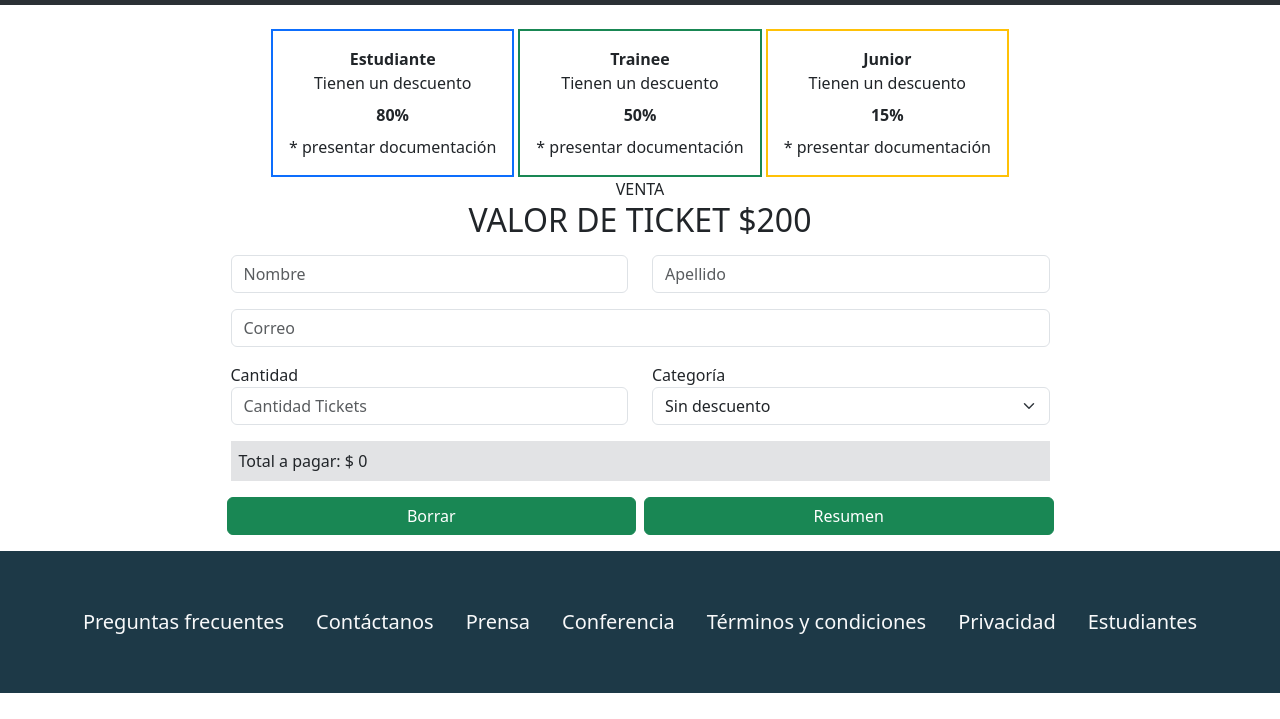
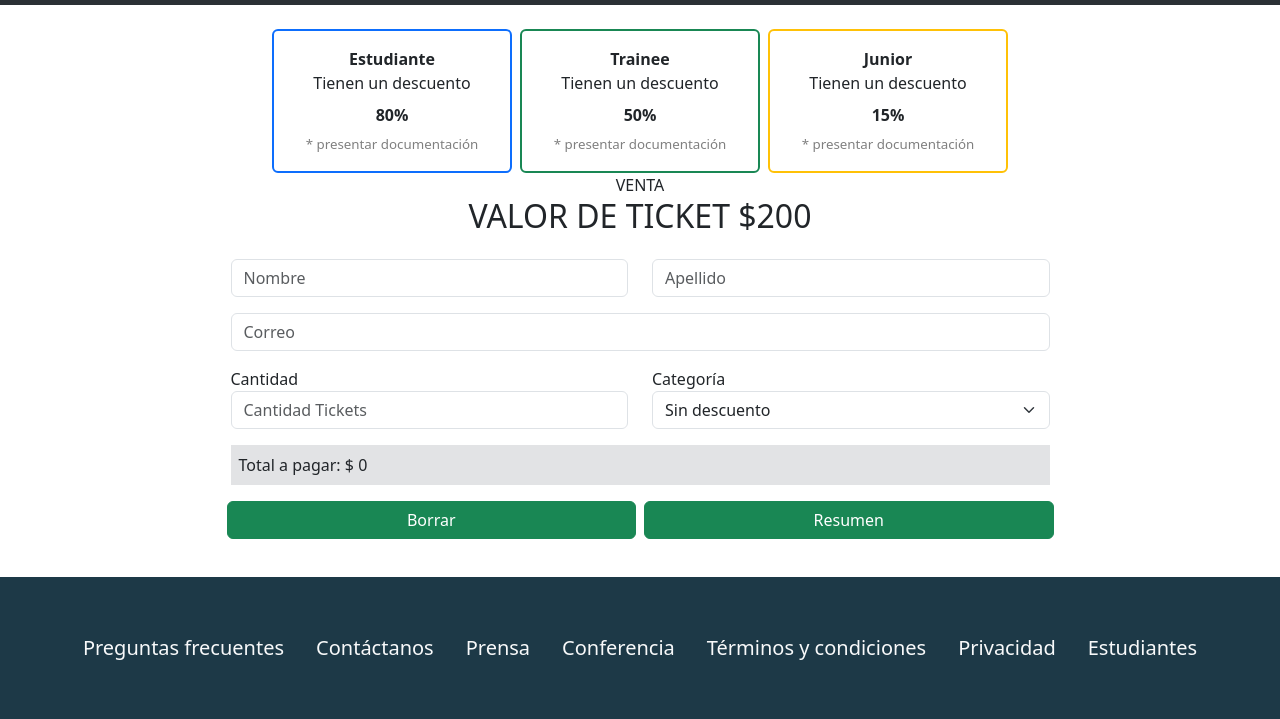
Before and after one commit to veroGrimaldi/Tp-Ingregrador, a plain HTML site: page ticket/comprarTickets.html in a window 1280 px wide. Shown: the part 81-800 px from the top of the page. Drawn offline with nearby package versions, Linux system fonts and the light colour scheme.

Commit message:
front javascript

```diff
--- a/css/style.css
+++ b/css/style.css
@@ -1,10 +1,15 @@
+html {
+    height: 100%;
+}
+
+body {
+    display: flex;
+    flex-direction: column;
+    min-height: 100%;
+}
+
 .brillo {
     filter: brightness(50%);
-}
-
-.card {
-    width: 18rem;
-    margin-bottom: 1rem;
 }
 
 .card-text {
@@ -20,6 +25,12 @@
     border: none;
 }
 
+.box-font{
+    font-size: smaller;
+    color: gray;
+}
+
 footer {
     background-color: rgb(29, 57, 71);
+    margin-top: auto;
 }
--- a/ticket/comprarTickets.html
+++ b/ticket/comprarTickets.html
@@ -23,24 +23,24 @@
         </div>
     </nav>
 
-    <div class="d-flex flex-wrap pt-4 justify-content-center text-center">
-        <div class="border border-primary border-2 p-3">
+    <div class="d-flex flex-wrap pt-4 justify-content-center text-center gap-2">
+        <div class="card border border-primary border-2 py-3" style="width: 15rem">
             <div class="fw-bold">Estudiante</div>
             <div>Tienen un descuento</div>
             <div class="fw-bold py-2">80%</div>
-            <div>* presentar documentación</div>
+            <div class="box-font">* presentar documentación</div>
         </div>
-        <div class="border border-success border-2 p-3 mx-1">
+        <div class="card border border-success border-2 py-3" style="width: 15rem">
             <div class="fw-bold">Trainee</div>
             <div>Tienen un descuento</div>
             <div class="fw-bold py-2">50%</div>
-            <div>* presentar documentación</div>
+            <div class="box-font">* presentar documentación</div>
         </div>
-        <div class="border border-warning border-2 p-3">
+        <div class="card border border-warning border-2 py-3" style="width: 15rem">
             <div class="fw-bold">Junior</div>
             <div>Tienen un descuento</div>
             <div class="fw-bold py-2">15%</div>
-            <div>* presentar documentación</div>
+            <div class="box-font">* presentar documentación</div>
         </div>
     </div>
 
@@ -95,7 +95,7 @@
                 </div>
             </div>
             <div class="d-flex justify-content-center gap-2">
-                <input type="submit" value="Borrar" class="btn btn-success col-6">
+                <input type="submit" id="reset" value="Borrar" class="btn btn-success col-6">
                 <input type="submit" value="Resumen" class="btn btn-success col-6">
             </div>
         </form>
```
Also changed, not shown: index.html (+3 -3 lines).
